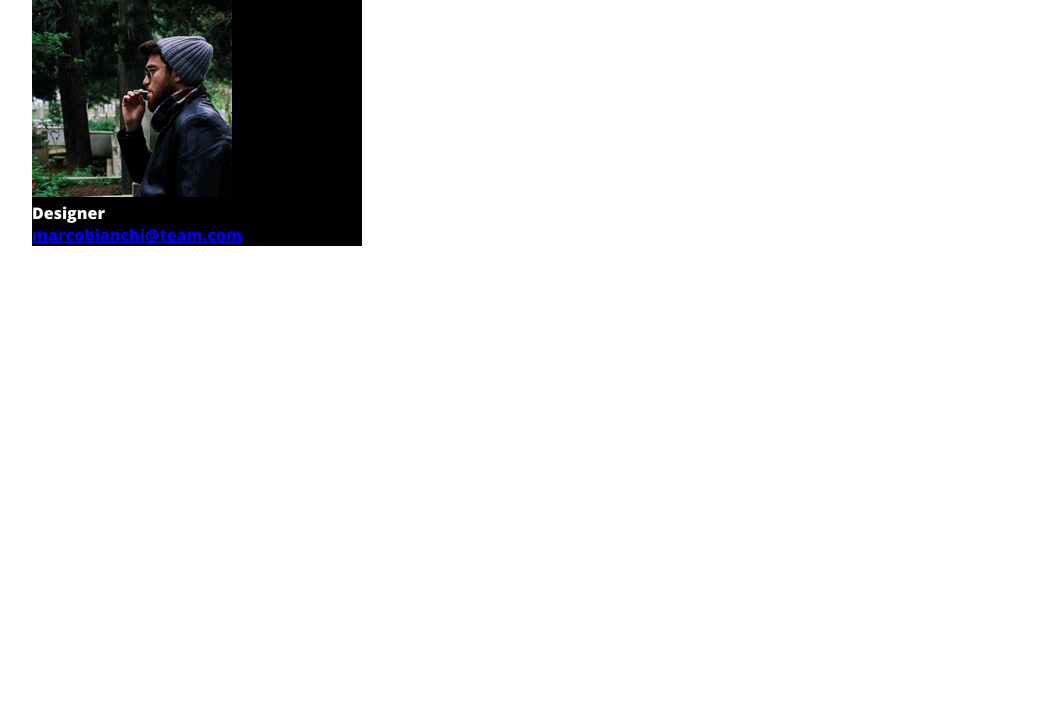
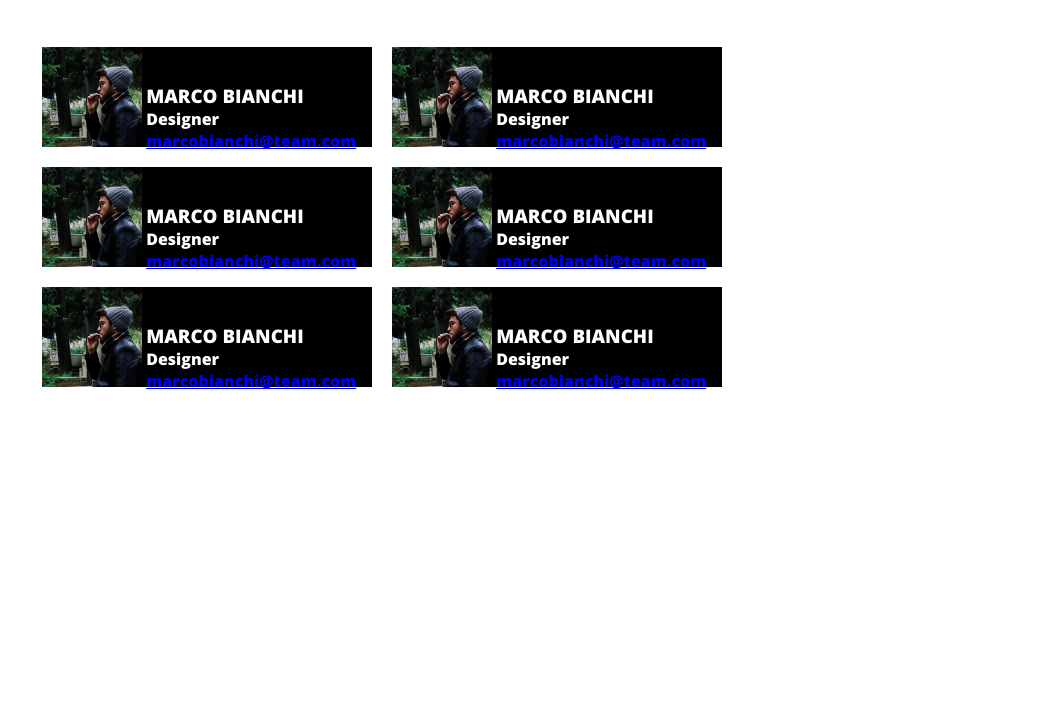
Before and after one commit to KevinZucca/html-css-float-cards, a plain HTML site: page index.html in a window 1280 px wide. Shown: the part 90-800 px from the top of the page, without its empty margins (108-1171 px from the left). Drawn offline with nearby package versions, Linux system fonts and the light colour scheme.

Commit message:
Setting figures

```diff
--- a/index.html
+++ b/index.html
@@ -26,10 +26,59 @@
 
 
         <main class="clearfix">
+
             <div class="figure">
-                <img id="marco" src="img/male1.png" alt="Marco-Bianchi">
-                <p class="profession">Designer</p>
-                <a class="email" href="#">marcobianchi@team.com</a>
+                <img class="photo" id="marco" src="img/male1.png" alt="Marco-Bianchi">
+                <div class="information">
+                    <h3 class="name">MARCO BIANCHI</h3>
+                    <p class="profession">Designer</p>
+                    <a class="email" href="#">marcobianchi@team.com</a>
+                </div>
+            </div>
+
+            <div class="figure">
+                <img class="photo" id="marco" src="img/male1.png" alt="Marco-Bianchi">
+                <div class="information">
+                    <h3 class="name">MARCO BIANCHI</h3>
+                    <p class="profession">Designer</p>
+                    <a class="email" href="#">marcobianchi@team.com</a>
+                </div>
+            </div>
+
+            <div class="figure">
+                <img class="photo" id="marco" src="img/male1.png" alt="Marco-Bianchi">
+                <div class="information">
+                    <h3 class="name">MARCO BIANCHI</h3>
+                    <p class="profession">Designer</p>
+                    <a class="email" href="#">marcobianchi@team.com</a>
+                </div>
+            </div>
+
+            <div class="figure">
+                <img class="photo" id="marco" src="img/male1.png" alt="Marco-Bianchi">
+                <div class="information">
+                    <h3 class="name">MARCO BIANCHI</h3>
+                    <p class="profession">Designer</p>
+                    <a class="email" href="#">marcobianchi@team.com</a>
+                </div>
+            </div>
+
+            <div class="figure">
+                <img class="photo" id="marco" src="img/male1.png" alt="Marco-Bianchi">
+                <div class="information">
+                    <h3 class="name">MARCO BIANCHI</h3>
+                    <p class="profession">Designer</p>
+                    <a class="email" href="#">marcobianchi@team.com</a>
+                </div>
+            </div>
+
+            <div class="figure">
+                <img class="photo" id="marco" src="img/male1.png" alt="Marco-Bianchi">
+                <div class="information">
+                    <h3 class="name">MARCO BIANCHI</h3>
+                    <p class="profession">Designer</p>
+                    <a class="email" href="#">marcobianchi@team.com</a>
+                </div>
             </div>
 
         </main>
--- a/style.css
+++ b/style.css
@@ -9,7 +9,6 @@
 .container {
     max-width: 1000px;
     margin: 0 auto;
-    background-color: lightgray;
 }
 
 header h1 {
@@ -19,11 +18,29 @@ header h1 {
 
 section p  {
     text-align: center;
+    margin-bottom: 40px;
 }
 
 .figure {
     background-color: black;
+    height: 100px;
+    width: 33%;
     color: white;
-    width: 33%;
     float: left;
+    margin: 10px;
 }
+
+.clearfix::after {
+    content: "";
+    display: block;
+    clear: both;
+}
+
+.photo {
+    height: 100px;
+}
+
+.information {
+    height: 100px;
+    display: inline-block;
+}
```
